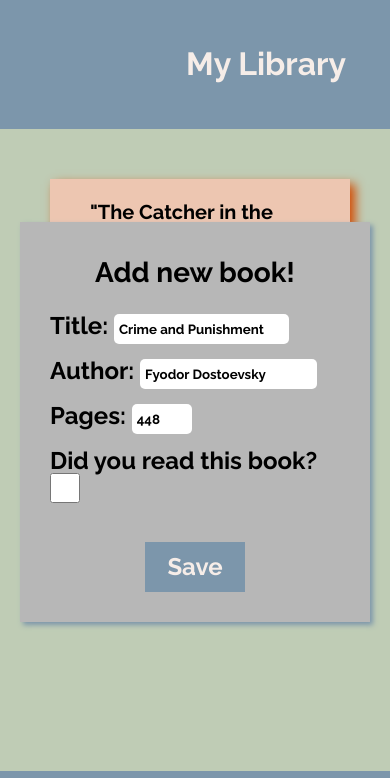
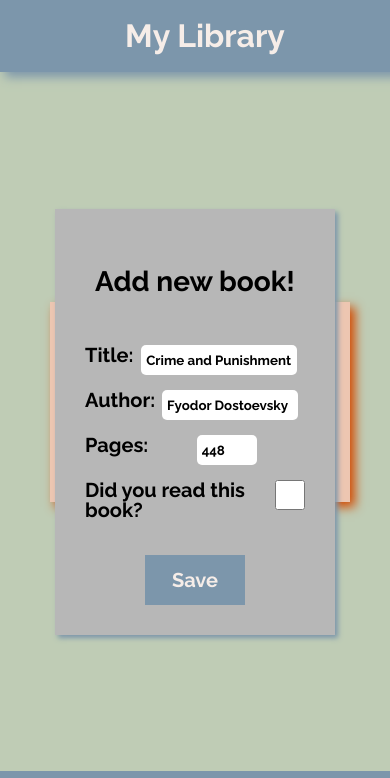
Before and after one commit to ekat-velaz/library, a plain HTML site: page index.html in a window 390 px wide. Both pictures are taken after a click on the button 295 px from the left and 339 px from the top of the page. Shown: the top 778 px of the page. Drawn offline with Linux system fonts and the light colour scheme.

Commit message:
Add more website responsivness

```diff
--- a/index.html
+++ b/index.html
@@ -1,20 +1,19 @@
 <!DOCTYPE html>
 <html lang="en">
   <head>
-    <meta charset="UTF-8">
-    <meta http-equiv="X-UA-Compatible" content="IE=edge">
-    <meta name="viewport" content="width=device-width, initial-scale=1.0">
+    <meta charset="UTF-8" />
+    <meta http-equiv="X-UA-Compatible" content="IE=edge" />
+    <meta name="viewport" content="width=device-width" />
     <script src="script.js" defer></script>
-    <link rel="stylesheet" href="style.css">
+    <link rel="stylesheet" href="style.css" />
     <title>Library</title>
   </head>
   <body>
     <div id="main-container">
-
       <div id="header-container">
         <div class="new-btn-container">
           <button id="new-book">
-                    <img class="icon" src="icons/plus.svg">
+            <img class="icon" src="icons/plus.svg" />
           </button>
         </div>
         <div id="header">My Library</div>
@@ -23,26 +22,31 @@
       <div id="form-container">
         <div class="header-form-container">
           <button id="go-back">
-                    <img src="icons/arrow-left.svg" alt="" id="go-back-btn" class="icon">
+            <img
+              src="icons/arrow-left.svg"
+              alt=""
+              id="go-back-btn"
+              class="icon"
+            />
           </button>
           <div class="form-header-text">Add new book!</div>
         </div>
         <form action="" class="form">
           <div class="input-container">
             <label for="title">Title:</label>
-                    <input type="text" id="title" required maxlength="30">
+            <input type="text" id="title" required maxlength="30" />
           </div>
           <div class="input-container">
             <label for="author">Author:</label>
-                    <input type="text" id="author" required maxlength="20">
+            <input type="text" id="author" required maxlength="20" />
           </div>
           <div class="input-container">
             <label for="pages">Pages:</label>
-                    <input type="number" name="" id="pages" required maxlength="5">
+            <input type="number" name="" id="pages" required maxlength="5" />
           </div>
           <div class="input-container">
             <label for="status">Did you read this book?</label>
-                    <input type="checkbox" name="" id="status" >
+            <input type="checkbox" name="" id="status" />
           </div>
           <button type="submit" id="save-book">Save</button>
         </form>
@@ -51,6 +55,5 @@
       <div id="cards-container"></div>
       <div id="footer-container"></div>
     </div>
-    </div>
   </body>
 </html>
--- a/style.css
+++ b/style.css
@@ -144,9 +144,9 @@ button {
 
 @font-face {
   font-family: "Raleway";
-  src: url(/Raleway/Raleway-Italic-VariableFont_wght.ttf);
-  src: url(/Raleway/Raleway-VariableFont_wght.ttf);
-  src: url(/Raleway/static/Raleway-Bold.ttf);
+  src: url(https://ekat-velaz.github.io/library/Raleway/Raleway-Italic-VariableFont_wght.ttf);
+  src: url(https://ekat-velaz.github.io/library/Raleway/Raleway-VariableFont_wght.ttf);
+  src: url(https://ekat-velaz.github.io/library/Raleway/static/Raleway-Bold.ttf);
 }
 
 :root {
@@ -178,34 +178,25 @@ button {
 /* Main space styling */
 
 body {
-  height: 100vh;
+  min-height: 100vh;
   background-color: var(--green);
 }
 
 #main-container {
-  height: 100%;
-  margin: 0 auto;
+  min-height: 100vh;
   display: grid;
-  grid-template-areas:
-    "header-container"
-    "cards-container"
-    "footer-container";
-  grid-template-rows: 2fr 10fr 1fr;
+  align-content: space-between;
 }
 
 /* Header space styling */
 
 #header-container {
   background-color: var(--blue);
-  grid-area: "header-container";
   display: grid;
   align-items: center;
   gap: 10px;
   padding: 20px;
   grid-auto-flow: column;
-  grid-template-columns: 1fr 1.3fr;
-  padding-left: 50px;
-  padding-right: 50px;
   box-shadow: var(--shadow-read);
 }
 
@@ -227,13 +218,16 @@ body {
 /* Books spce and cards styling */
 
 #cards-container {
-  grid-area: "cards-container";
+  /* grid-area: "cards-container"; */
+  height: fit-content;
   padding: 50px;
   background-color: var(--green);
   display: grid;
   gap: 20px;
-  grid-template-columns: repeat(auto-fit, minmax(300px, 23%));
-  grid-template-rows: repeat(auto-fit, minmax(200px, 15%));
+  grid-template-columns: repeat(auto-fit, minmax(300px, 1fr));
+  grid-template-rows: repeat(auto-fit, minmax(200px, 1fr));
+  justify-items: center;
+  margin-bottom: 40px;
 }
 
 .card {
@@ -249,6 +243,8 @@ body {
   justify-content: center;
   align-items: center;
   font-size: 20px;
+  max-width: 300px;
+  max-height: 200px;
 }
 
 .card-btn-container {
@@ -306,8 +302,9 @@ body {
 /* Form styling */
 
 #form-container {
-  width: 350px;
-  height: 400px;
+  width: max(35vw, 280px);
+  max-width: 500px;
+  height: fit-content;
   padding: 30px;
   background-color: var(--gray);
   position: absolute;
@@ -317,7 +314,7 @@ body {
   bottom: 0;
   margin: auto;
   box-shadow: var(--shadow);
-  font-size: 24px;
+  font-size: max(2vw, 20px);
   display: grid;
   grid-template-rows: 1fr 3fr;
   gap: 20px;
@@ -365,12 +362,13 @@ body {
 #title {
   padding-left: 5px;
   height: 30px;
-  width: 175px;
+  width: max(18vw, 156px);
 }
 
 #author {
   height: 30px;
   padding-left: 5px;
+  width: max(16vw, 136px);
 }
 
 #status {
@@ -397,10 +395,15 @@ input {
   border-radius: 5px;
 }
 
+.input-container {
+  display: grid;
+  grid-auto-flow: column;
+}
+
 /* Footer space styling */
 
 #footer-container {
-  grid-area: "footer-container";
+  /* grid-area: "footer-container"; */
   background-color: var(--blue);
   display: flex;
   align-items: center;
@@ -408,6 +411,7 @@ input {
   color: var(--white);
   font-size: 18px;
   padding: 10px;
+  align-self: end;
 }
 
 input:invalid {
```
Lines whose indentation alone changed are shown as unchanged.
